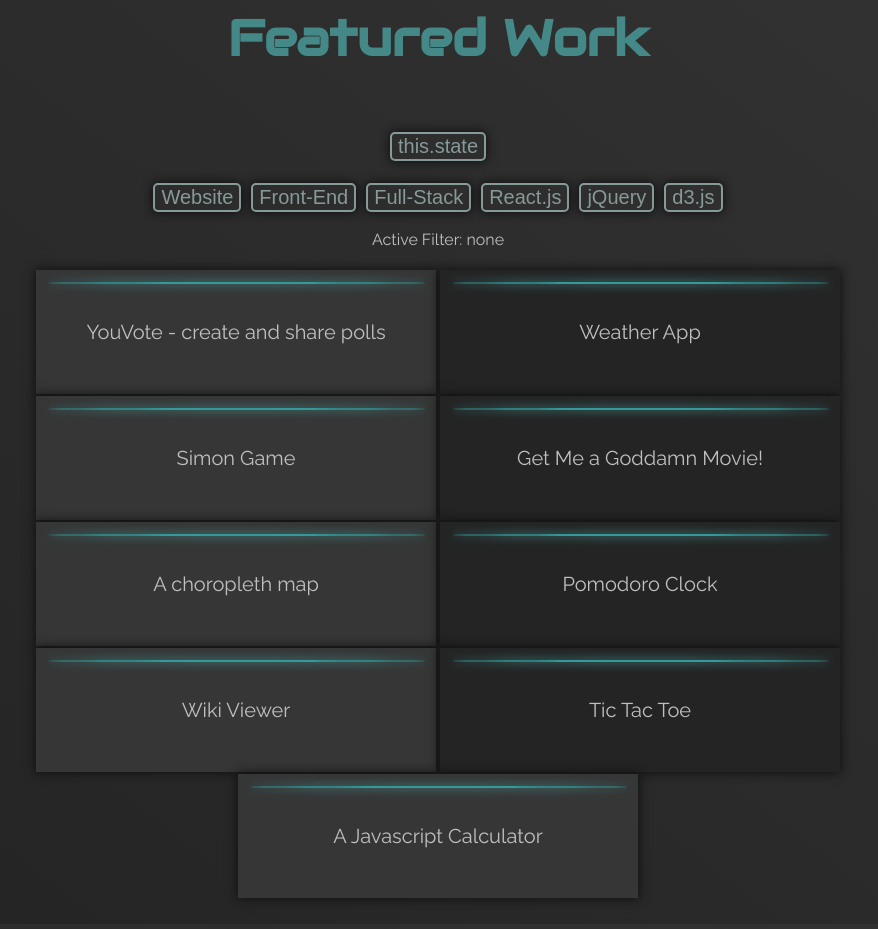
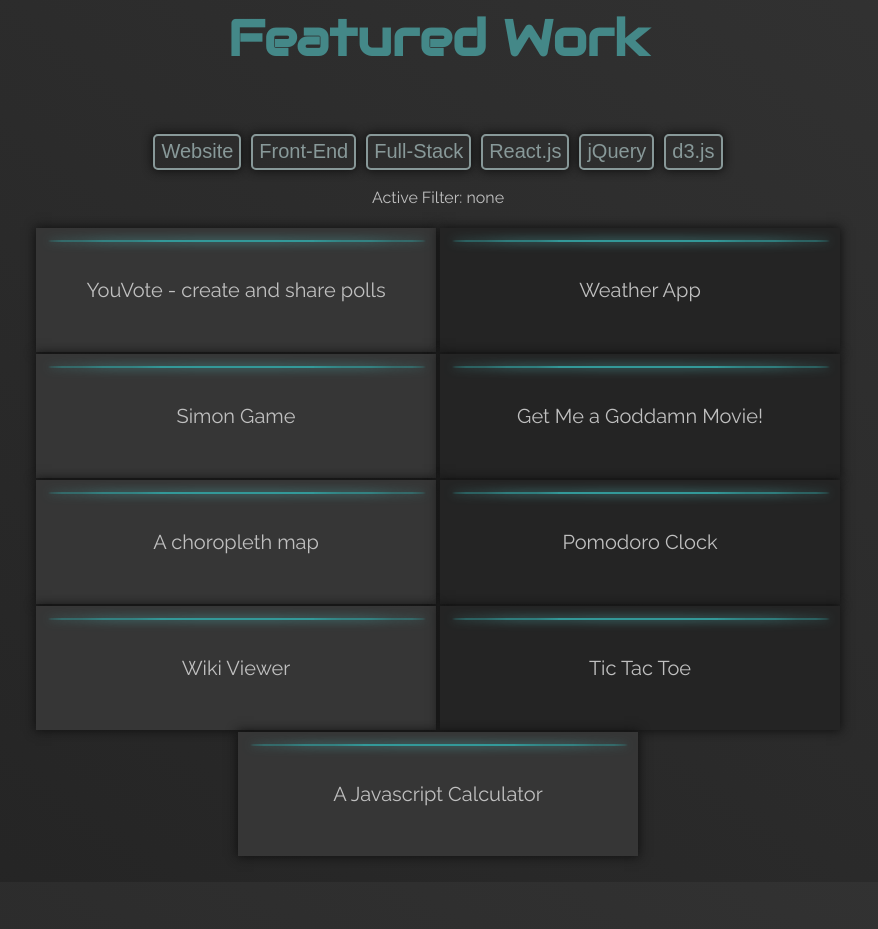
Before and after one commit to raphaelmayer/go, a React (Create React App) app: page / in a window 1280 px wide. Shown: the part 2900-3829 px from the top of the page, without its empty margins (202-1080 px from the left). Built offline with nearby package versions, Linux system fonts and the light colour scheme.

Commit message:
fixed x-browser issue

```diff
--- a/src/components/Work.jsx
+++ b/src/components/Work.jsx
@@ -2,7 +2,6 @@ import React, { Component } from 'react';
 import './css/Work.css';
 
 import myProjects from '../projects';
-//import WorkBox from './WorkBox';
 import WorkBox from './WorkBox';
 import Filter from './Filter';
 import Overlay from './Overlay';
@@ -71,7 +70,6 @@ console.log(e.target.className)
                     <Overlay p={ this.state.overlay.p } visible={ this.state.overlay.visible } handleOverlay={ this.handleOverlay } />
 
                     <h1>Featured Work</h1>
-                    <div><button onClick={ (e) => console.log(this.state) }>this.state</button></div>
 
                     <Filter isActive={ this.state.filter } onClick={ this.handleFilter } />
 
--- a/src/components/css/Filter.css
+++ b/src/components/css/Filter.css
@@ -2,13 +2,18 @@
 	margin: 20px;
 }
 .filter {
-	display: block;
+	display: flex;
+	justify-content: center;
+	min-height: 40px;
 }
 .filter button {
+	display: table;
 	margin: 2px 5px;
 }
 .filter button:hover {
   font-size: 22px;
+}
+.filter-container p {
 }
 .filter-btn-active {
   	border: 2px solid #226666;
--- a/src/components/css/Overlay.css
+++ b/src/components/css/Overlay.css
@@ -45,6 +45,7 @@
 	margin: 5px;
 }
 .overlay-img-pre img {
+	max-height: 100px;
 	min-width: 150px;
 	margin: 2px;
 }
```
